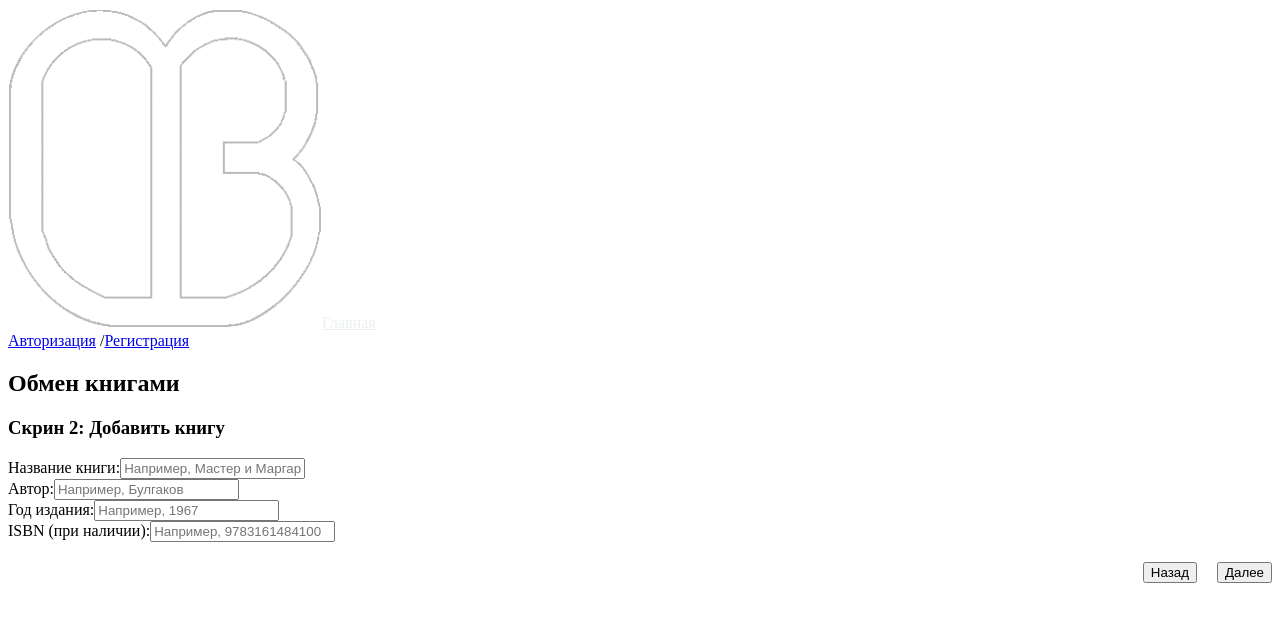
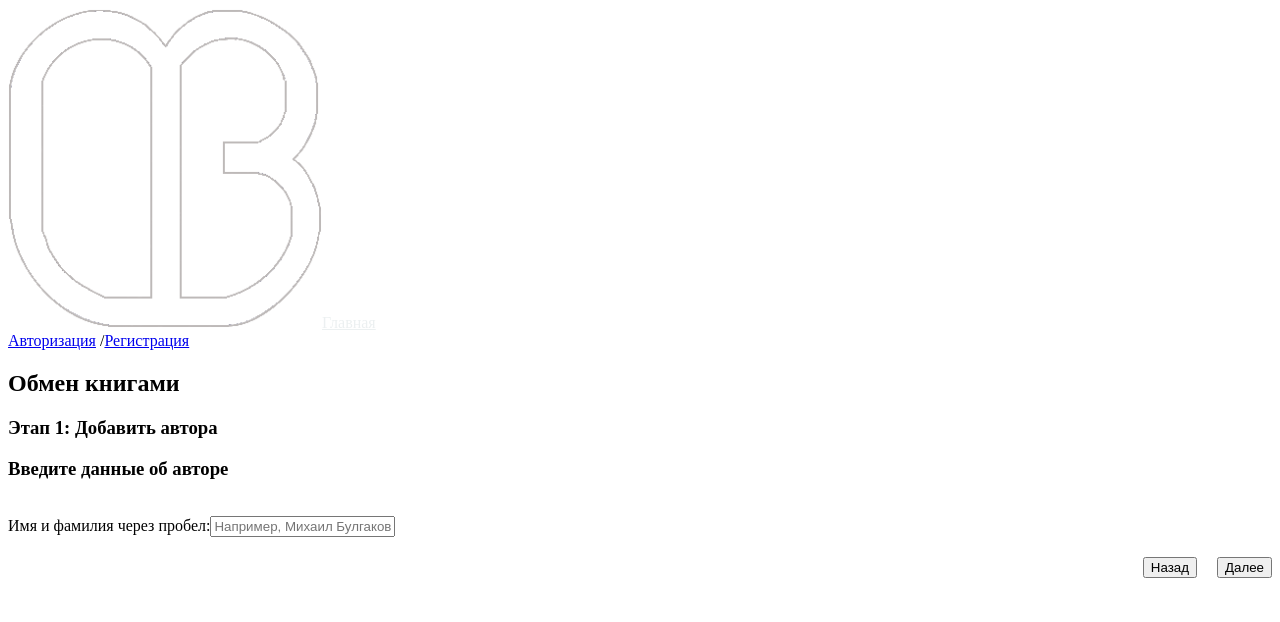
Before and after one commit to New-Folder-4/Slam-Book-front-end, a React (Vite) app in the folder book-exchange-react/: page /start-exchange in a window 1280 px wide. Both pictures are taken after a click on the button "Добавить книгу". Shown: the top 622 px of the page. Built offline with nearby package versions, Linux system fonts and the light colour scheme; the HTML template or start-up script is replaced by a standard one.

Commit message:
Разбивка добавления книги

```diff
--- a/book-exchange-react/src/components/StartExchange.jsx
+++ b/book-exchange-react/src/components/StartExchange.jsx
@@ -250,11 +250,54 @@ function StartExchange() {
     onlyDigits(e)
   }
 
-  // ---------------- Шаг 2: Добавление книги ----------------
-  const handleBookNext = async () => {
+  // ---------------- Шаг 2: Добавление автора ----------------
+  const handleBookNext1 = async () => {
+    const newErrors = []
+    if (!giveAuthor.trim()) newErrors.push('Укажите автора книги')
+    if (newErrors.length > 0) {
+      setErrors(newErrors)
+      return
+    }
+
+
+    try {
+      const token = localStorage.getItem('token') || ''
+
+      // Разбиваем ФИО автора
+      const authorParts = giveAuthor.trim().split(' ')
+      let authorPayload = {}
+      if (authorParts.length > 1) {
+        authorPayload = {
+          firstName: authorParts.slice(0, -1).join(' '),
+          lastName: authorParts[authorParts.length - 1]
+        }
+      } else {
+        authorPayload = { firstName: '', lastName: giveAuthor }
+      }
+
+      /*
+      // Создаём автора
+      const authorRes = await axios.post(
+        'http://localhost:1934/authors',
+        authorPayload,
+        { headers: { Authorization: `Bearer ${token}` } }
+      )
+      const authorId = authorRes.data.idAuthor
+      */
+
+      // Сброс формы
+
+      setGiveAuthor('')
+      setStep(3)
+    } catch (error) {
+      console.error('Ошибка при создании автора:', error)
+      setErrors([error.message])
+    }
+  }
+  const handleBookNext2 = async () => {
     const newErrors = []
     if (!giveTitle.trim()) newErrors.push('Укажите название книги')
-    if (!giveAuthor.trim()) newErrors.push('Укажите автора книги')
+
     if (!giveYear.trim()) {
       newErrors.push('Укажите год издания')
     } else {
@@ -272,54 +315,35 @@ function StartExchange() {
     try {
       const token = localStorage.getItem('token') || ''
 
-      // Разбиваем ФИО автора
-      const authorParts = giveAuthor.trim().split(' ')
-      let authorPayload = {}
-      if (authorParts.length > 1) {
-        authorPayload = {
-          firstName: authorParts.slice(0, -1).join(' '),
-          lastName: authorParts[authorParts.length - 1]
-        }
-      } else {
-        authorPayload = { firstName: '', lastName: giveAuthor }
-      }
-
-      // Создаём автора
-      const authorRes = await axios.post(
-        'http://localhost:1934/authors',
-        authorPayload,
-        { headers: { Authorization: `Bearer ${token}` } }
-      )
-      const authorId = authorRes.data.idAuthor
-
-      // Создаём книгу
+       //Создаём книгу
       const bookPayload = {
         idBookLiterary: 0,
-        idAuthor: authorId,
+        //idAuthor: authorId,
         firstName: giveTitle,
         lastName: giveAuthor
       }
 
-      const bookRes = await axios.post(
-        'http://localhost:1934/books',
-        bookPayload,
-        { headers: { Authorization: `Bearer ${token}` } }
-      )
-      const bookId = bookRes.data.idBookLiterary
+      //const bookRes = await axios.post(
+      //  'http://localhost:1934/books',
+      //  bookPayload,
+      //  { headers: { Authorization: `Bearer ${token}` } }
+      //)
+      //const bookId = bookRes.data.idBookLiterary
 
-      // Сохраняем книгу в массив
+       //Сохраняем книгу в массив
       setSavedBooks((prev) => [
         ...prev,
-        { title: giveTitle, author: giveAuthor, year: giveYear, isbn: giveISBN, bookId }
+          {
+              title: giveTitle, author: giveAuthor, year: giveYear, isbn: giveISBN//, bookId
+          }
       ])
 
       // Сброс формы
       setGiveTitle('')
-      setGiveAuthor('')
       setGiveYear('')
       setGiveISBN('')
       setErrors([])
-      setStep(1)
+      setStep(4)
     } catch (error) {
       console.error('Ошибка при создании книги:', error)
       setErrors([error.message])
@@ -427,7 +451,7 @@ function StartExchange() {
 
       {step === 1 && (
         <div className="step-content">
-          <h3>Скрин 1: Выберите действие</h3>
+          <h3>Выберите действие</h3>
           <table className="exchange-table">
             <thead>
               <tr>
@@ -516,7 +540,40 @@ function StartExchange() {
 
       {step === 2 && (
         <div className="step-content">
-          <h3>Скрин 2: Добавить книгу</h3>
+          <h3>Этап 1: Добавить автора</h3>
+          <div className="form-group">
+            <h3>Введите данные об авторе</h3><br></br>
+            <label>Имя и фамилия через пробел:</label>
+            <input
+              type="text"
+              value={giveAuthor}
+              onChange={(e) => setGiveAuthor(e.target.value)}
+              placeholder="Например, Михаил Булгаков"
+              pattern="^[A-Za-zА-Яа-яЁё\s-]+$"
+              title="Только буквы, пробелы и дефисы"
+              onKeyDown={onlyLetters}
+            />
+
+          </div>
+          <div
+            className="step-navigation"
+            style={{
+              display: 'flex',
+              gap: '20px',
+              marginTop: '20px',
+              justifyContent: 'flex-end'
+            }}
+          >
+            <button onClick={handleBookBack}>Назад</button>
+            <button onClick={handleBookNext1}>Далее</button>
+          </div>
+        </div>
+      )}
+
+      {step === 3 && (
+        <div className="step-content">
+          <h3>Этап 2: Добавить книгу</h3>
+          <h3>Введите данные о книге</h3>
           <div className="form-group">
             <label>Название книги:</label>
             <input
@@ -526,18 +583,7 @@ function StartExchange() {
               placeholder="Например, Мастер и Маргарита"
             />
           </div>
-          <div className="form-group">
-            <label>Автор:</label>
-            <input
-              type="text"
-              value={giveAuthor}
-              onChange={(e) => setGiveAuthor(e.target.value)}
-              placeholder="Например, Булгаков"
-              pattern="^[A-Za-zА-Яа-яЁё\s-]+$"
-              title="Только буквы, пробелы и дефисы"
-              onKeyDown={onlyLetters}
-            />
-          </div>
+
           <div className="form-group">
             <label>Год издания:</label>
             <input
@@ -572,12 +618,12 @@ function StartExchange() {
             }}
           >
             <button onClick={handleBookBack}>Назад</button>
-            <button onClick={handleBookNext}>Далее</button>
+            <button onClick={handleBookNext2}>Далее</button>
           </div>
         </div>
       )}
 
-      {step === 3 && (
+      {step === 4 && (
         <div className="step-content">
           <h3>Скрин 3: Выбор жанров</h3>
           <p>Отметьте жанры, которые вы хотите получить:</p>
@@ -647,7 +693,7 @@ function StartExchange() {
         </div>
       )}
 
-      {step === 4 && (
+      {step === 5 && (
         <div className="step-content">
           <h3>Скрин 4: Подтверждение выбора</h3>
           <p>Вы выбрали следующие жанры:</p>
```
Also changed, not shown: 1 other file (tests, documents, lock files or other folders).
